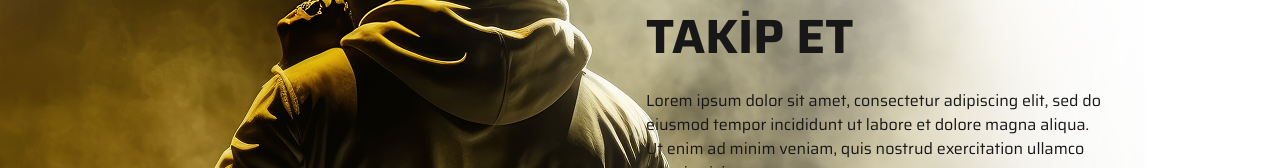
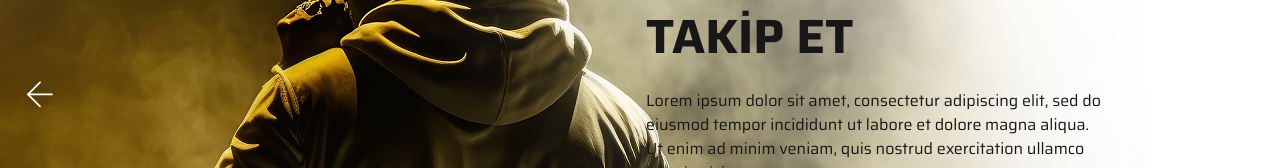
Before and after one commit to cKubilayKaya/codezone, a Next.js app: page / in a window 1280 px wide. Shown: the part 276-444 px from the top of the page. Built offline with nearby package versions, Linux system fonts and the light colour scheme.

Commit message:
banner arrows added

```diff
--- a/src/app/Components/Home/Banner.js
+++ b/src/app/Components/Home/Banner.js
@@ -2,8 +2,11 @@
 
 import React, { useRef, useState } from "react";
 import { Swiper, SwiperSlide } from "swiper/react";
+import { Navigation } from "swiper/modules";
 import CustomButton from "../CustomButton";
 import "swiper/css";
+import SlideNextIcon from "@/app/icons/SlideNextIcon";
+import SlidePrevIcon from "@/app/icons/SlidePrevIcon";
 
 export default function Banner() {
   const swiperRef = useRef(null);
@@ -26,12 +29,33 @@ export default function Banner() {
     },
   ];
 
+  const CustomPrevArrow = ({ onClick }) => (
+    <button onClick={onClick} className="absolute left-4 top-1/2 -translate-y-1/2 z-10 w-12 h-12  items-center justify-center cursor-pointer hidden lg:flex">
+      <SlidePrevIcon />
+    </button>
+  );
+
+  const CustomNextArrow = ({ onClick }) => (
+    <button onClick={onClick} className="absolute right-4 top-1/2 -translate-y-1/2 z-10 w-12 h-12  items-center justify-center cursor-pointer hidden lg:flex">
+      <SlideNextIcon />
+    </button>
+  );
+
   return (
     <div className="relative pb-10">
+      <CustomPrevArrow onClick={() => swiperRef.current?.slidePrev()} />
+      <CustomNextArrow onClick={() => swiperRef.current?.slideNext()} />
+
       <Swiper
         className=""
         spaceBetween={0}
+        loop={true}
         slidesPerView={1}
+        modules={[Navigation]}
+        navigation={{
+          prevEl: ".custom-prev",
+          nextEl: ".custom-next",
+        }}
         onSlideChange={(swiper) => setActiveIndex(swiper.activeIndex)}
         onSwiper={(swiper) => (swiperRef.current = swiper)}
       >
--- /dev/null
+++ b/src/app/icons/SlideNextIcon.js
@@ -0,0 +1,10 @@
+import React from "react";
+
+export default function SlideNextIcon() {
+  return (
+    <svg width="26" height="27" viewBox="0 0 26 27" fill="none" xmlns="http://www.w3.org/2000/svg">
+      <path d="M1 13.3232H25" stroke="white" strokeWidth="1.7648" strokeLinecap="round" strokeLinejoin="round" />
+      <path d="M12.9999 1.32324L24.9999 13.3232L12.9999 25.3232" stroke="white" strokeWidth="1.7648" strokeLinecap="round" strokeLinejoin="round" />
+    </svg>
+  );
+}
--- /dev/null
+++ b/src/app/icons/SlidePrevIcon.js
@@ -0,0 +1,10 @@
+import React from "react";
+
+export default function SlidePrevIcon() {
+  return (
+    <svg width="26" height="27" viewBox="0 0 26 27" fill="none" xmlns="http://www.w3.org/2000/svg">
+      <path d="M25 13.3232H1" stroke="white" strokeWidth="1.7648" strokeLinecap="round" strokeLinejoin="round" />
+      <path d="M13.0001 1.32324L1.00008 13.3232L13.0001 25.3232" stroke="white" strokeWidth="1.7648" strokeLinecap="round" strokeLinejoin="round" />
+    </svg>
+  );
+}
```
